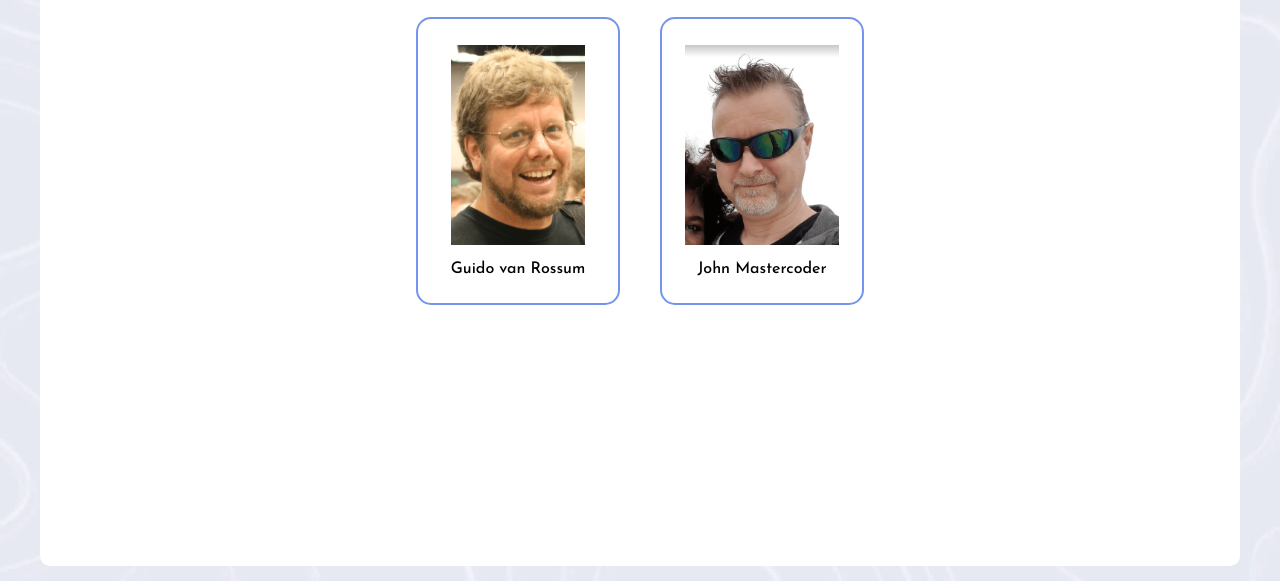
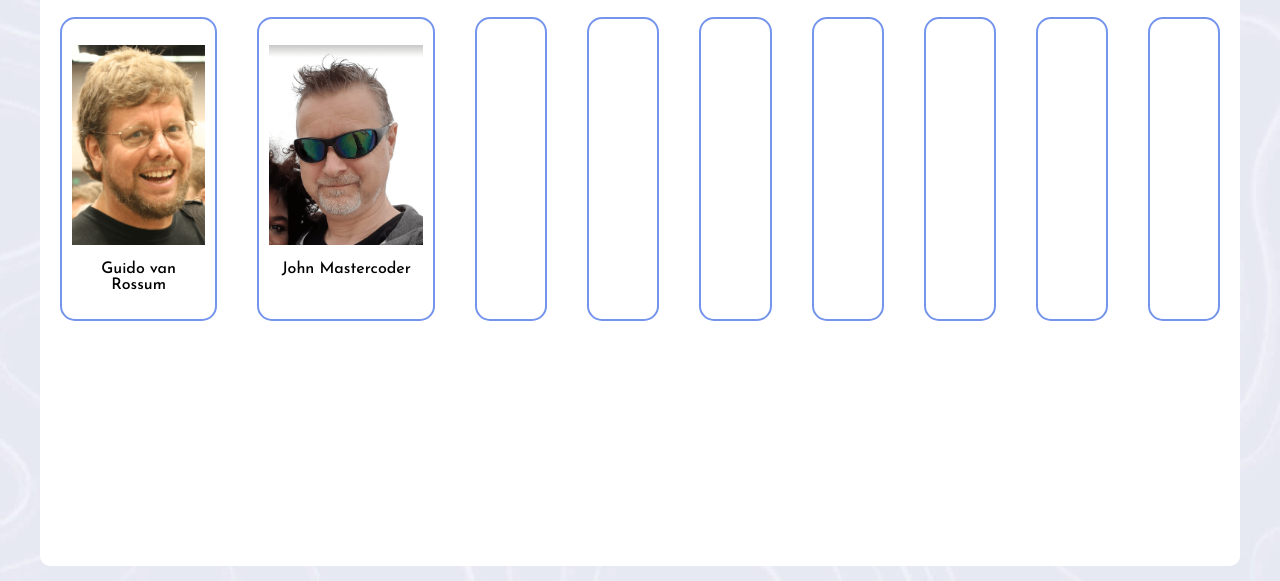
Before and after one commit to wolfpackdude/H33-06-starter-code, a plain HTML site: page team.html in a window 1280 px wide. Shown: the part 219-800 px from the top of the page. Drawn offline with Linux system fonts and the light colour scheme.

Commit message:
added numbering for students

```diff
--- a/style.css
+++ b/style.css
@@ -112,3 +112,12 @@ a {
 .member-pic{
   height: 200px;
 }
+
+@media (max-width: 1000px){
+  .navbar{
+    float: left;
+  }
+  .logo{
+    display: none;
+  }
+ }
--- a/team.html
+++ b/team.html
@@ -32,6 +32,35 @@
             <p>John Mastercoder</p>
           </div>
 
+          <div class="member">
+            <!--  student 01 -->
+          </div>
+
+          <div class="member">
+            <!--  student 02 -->
+          </div>
+
+          <div class="member">
+            <!--  student 03 -->
+          </div>
+
+          <div class="member">
+            <!--  student 04 -->
+          </div>
+
+          <div class="member">
+            <!--  student 05 -->
+          </div>
+
+          <div class="member">
+            <!--  student 06 -->
+          </div>
+
+          <div class="member">
+            <!--  student 06 -->
+          </div>
+
+
         </div>
 
       </div>
```
Also changed, not shown: img/boy_01.png (added), img/girl_01.png (added).
